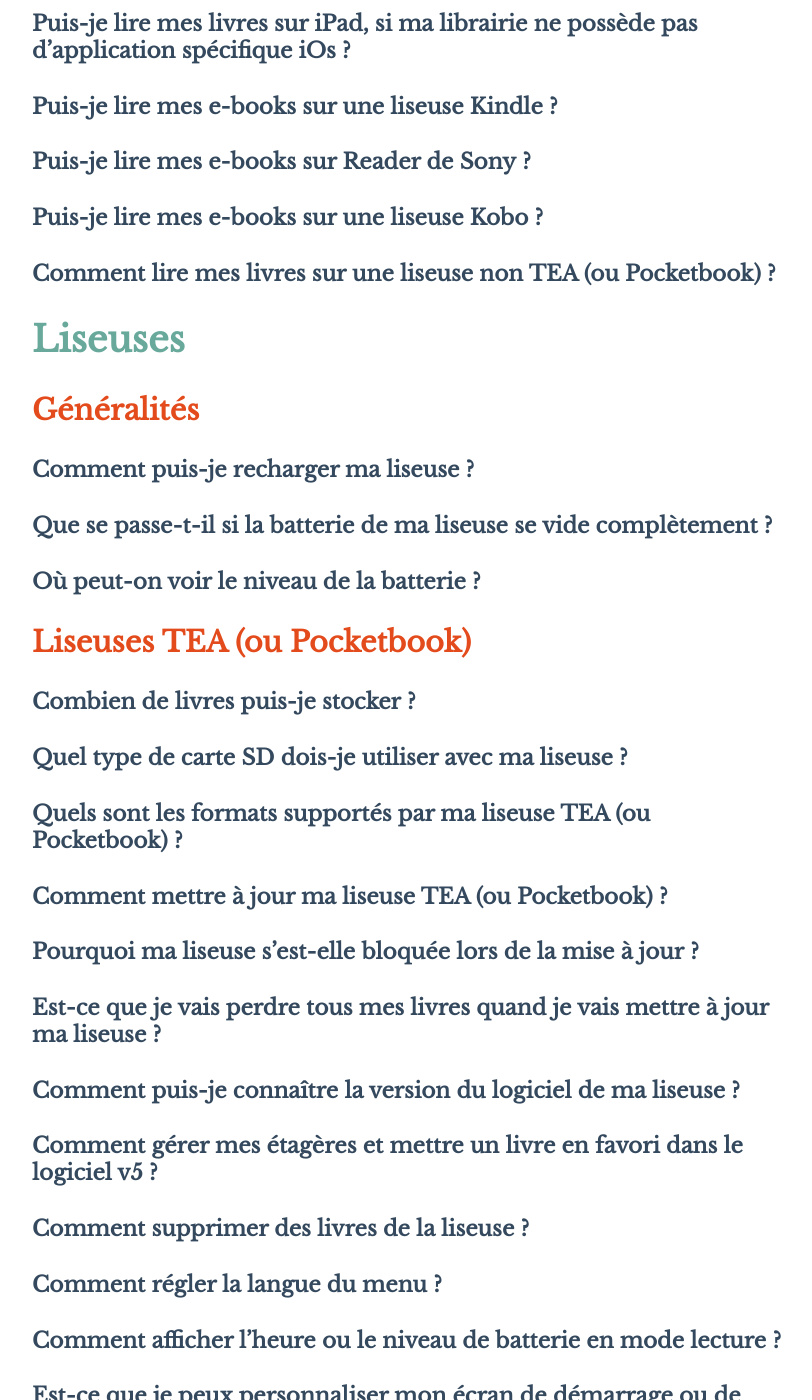
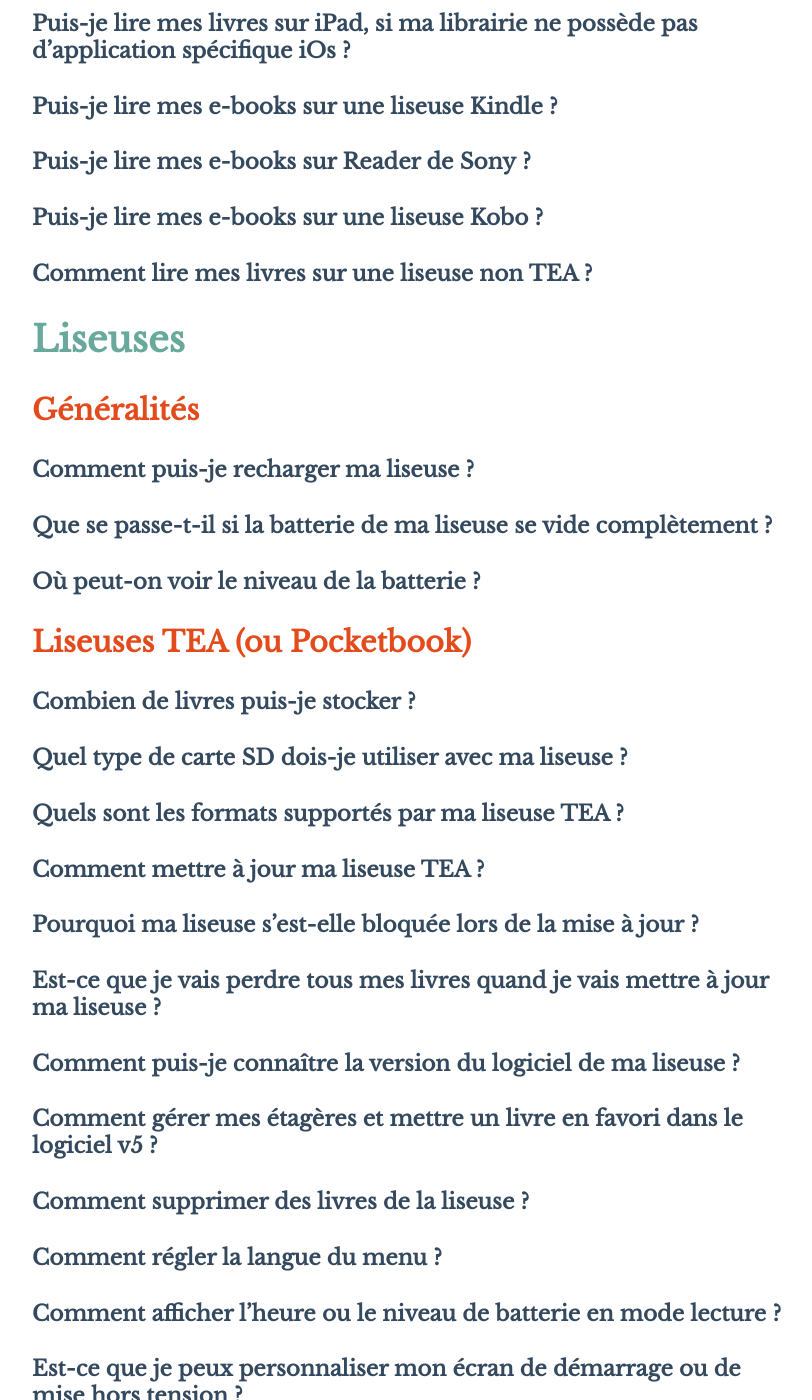
Before and after one commit to TEA-ebook/help-center, a Jekyll site: the page built from _pages/FAQ.md, in a window 1280 px wide and 1400 px high, scrolled down 1802 px. Shown: the whole window, without its empty margins (18-830 px from the left). Built offline with Jekyll 4.4.1, drawn with Linux system fonts in a browser that asks for light colours.

Commit message:
Update FAQ.md

```diff
--- a/_pages/FAQ.md
+++ b/_pages/FAQ.md
@@ -58,7 +58,7 @@
 
 #### [Puis-je lire mes e-books sur une liseuse Kobo ?](/faq-lecture/#lire-kobo)
 
-#### [Comment lire mes livres sur une liseuse non TEA (ou Pocketbook) ?](/faq-lecture/#lire-autres)
+#### [Comment lire mes livres sur une liseuse non TEA ?](/faq-lecture/#lire-autres)
 
 {% include anchor.html id="liseuse" label="Liseuse" %}
 
@@ -80,9 +80,9 @@
 
 #### [Quel type de carte SD dois-je utiliser avec ma liseuse ?](/faq-liseuse/#carteSD-liseuse)
 
-#### [Quels sont les formats supportés par ma liseuse TEA (ou Pocketbook) ?](/faq-liseuse/#format-supporte)
+#### [Quels sont les formats supportés par ma liseuse TEA ?](/faq-liseuse/#format-supporte)
 
-#### [Comment mettre à jour ma liseuse TEA (ou Pocketbook) ?](/faq-liseuse/#maj-liseuse)
+#### [Comment mettre à jour ma liseuse TEA ?](/faq-liseuse/#maj-liseuse)
 
 #### [Pourquoi ma liseuse s'est-elle bloquée lors de la mise à jour ?](/faq-liseuse/#maj-liseuse-freeze)
 
```
